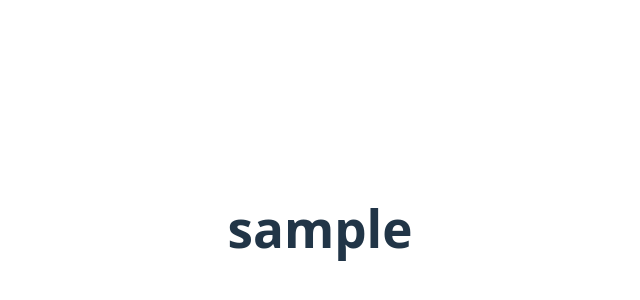
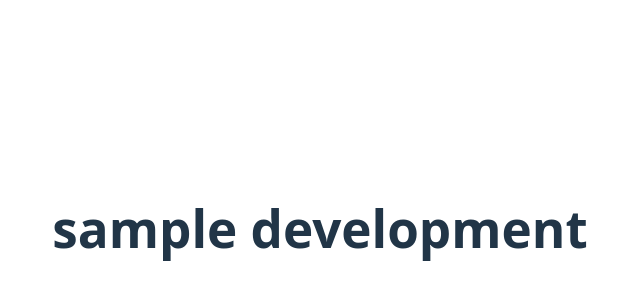
Before and after one commit to Gokul007638/ANZRepo, a React (Vite) app: page / in a window 1280 px wide. Shown: the part 172-472 px from the top of the page, without its empty margins (320-960 px from the left). Built offline with nearby package versions, Linux system fonts and the light colour scheme.

Commit message:
test commit

```diff
--- a/src/App.tsx
+++ b/src/App.tsx
@@ -6,7 +6,7 @@ function App() {
 
   return (
     <>
-     <h1>sample</h1>
+     <h1>sample development</h1>
     </>
   )
 }
```
